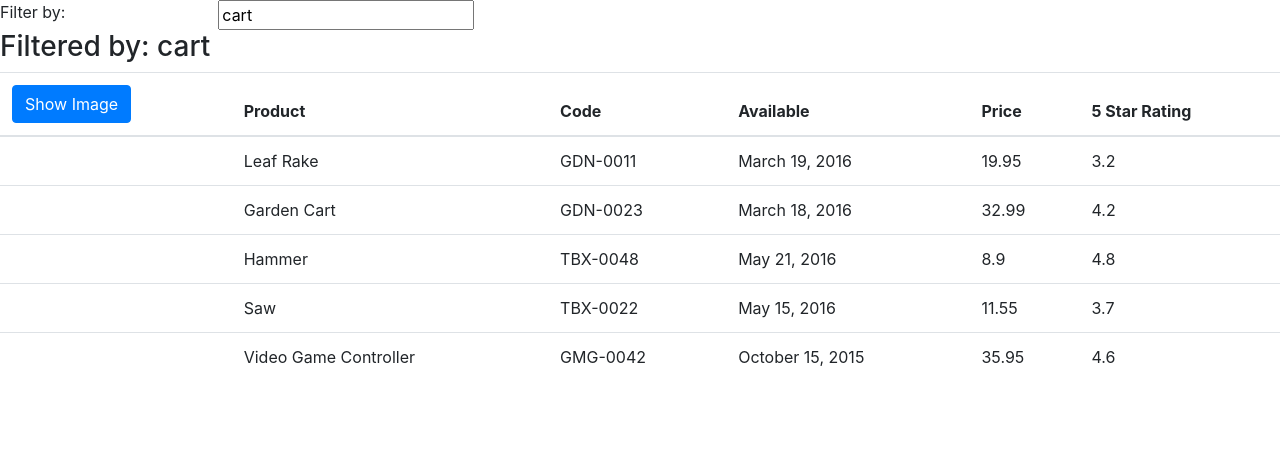
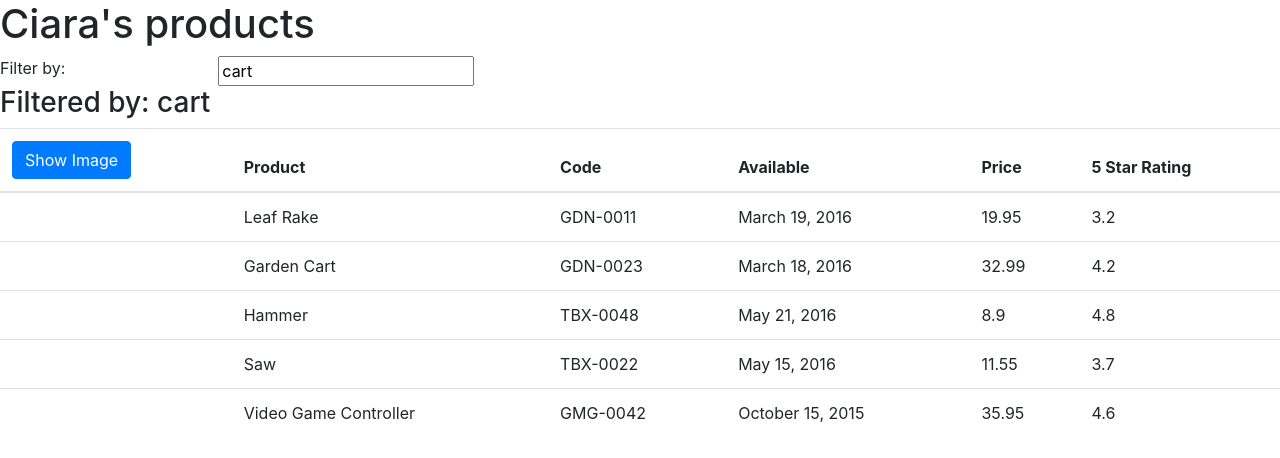
Before and after one commit to S00165427/web19, an Angular app: page / in a window 1280 px wide. Shown: the top 458 px of the page. Built offline with nearby package versions, Linux system fonts and the light colour scheme.

Commit message:
heading updated

```diff
--- a/src/app/product-list/product-list.component.html
+++ b/src/app/product-list/product-list.component.html
@@ -1,5 +1,6 @@
 <div class='panel panel-primary'>
-        <div class='panel-heading'>
+        <div class='panel-heading' >
+           <h1>{{pageTitle}}</h1>
         </div>
         <div class='panel-body'>
             <div class='row'>
```
